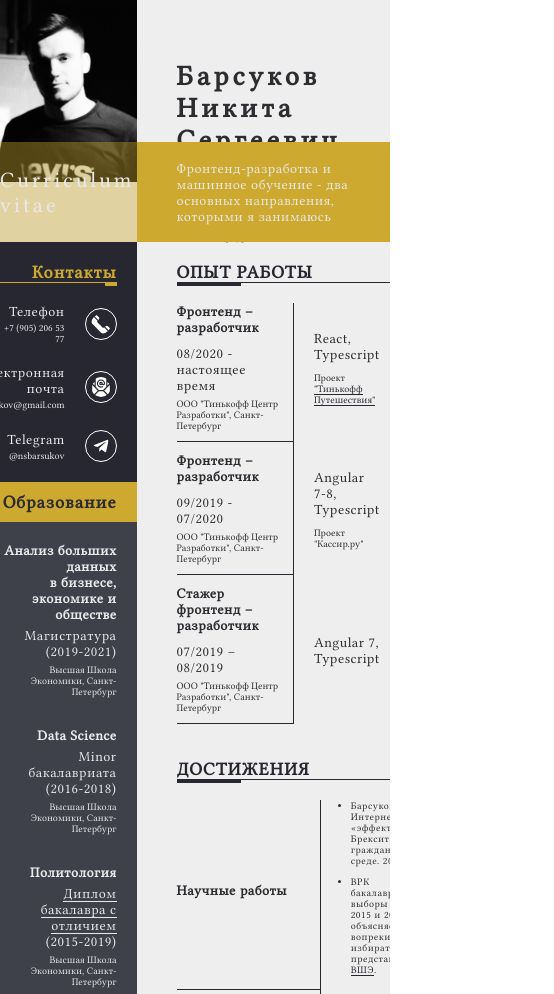
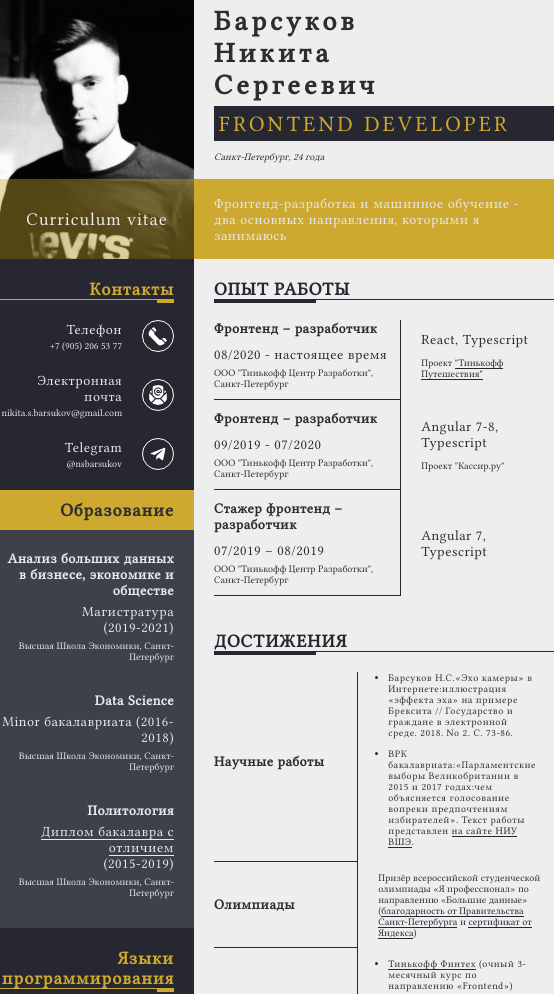
Before and after one commit to nsbarsukov/cv, a website: page index.html in a window 390 px wide. Shown: the top 994 px of the page, 554 px wide, since content can reach past the window. Drawn offline with nearby package versions, Linux system fonts and the light colour scheme.

Commit message:
немного адаптива для мобилки

```diff
--- a/index.less
+++ b/index.less
@@ -3,8 +3,6 @@
 
 @sidebar-width: 35%;
 @main-section-width: 65%;
-@header-transparent-block-height: 100px;
-@margin-left-from-sidebar: 40px;
 
 @media print {
     .a4-page {
@@ -18,13 +16,21 @@
 body {
     color: @main-text-color;
     margin: 0;
+
+    --margin-left-from-sidebar: 20px;
+    --header-transparent-block-height: 80px;
+
+    @media @desktop {
+        --margin-left-from-sidebar: 40px;
+        --header-transparent-block-height: 100px;
+    }
 }
 
 .a4-page {
     display: flex;
     flex-direction: column;
     overflow: hidden;
-    width: 100%;
+    width: fit-content;
     height: auto;
     background-color: #eeeeee;
     margin: 0 auto 0.5cm;
@@ -48,14 +54,19 @@ body {
 
         &__label {
             .centered_text();
-            .xl-text();
+            .l-text();
             position: absolute;
             bottom: 0;
             left: 0;
             right: 0;
-            height: @header-transparent-block-height;
+            text-align: center;
+            height: var(--header-transparent-block-height);
             background-color: fade(@secondary-color, 40%);
             color: @text-on-dark-blocks-color;
+
+            @media @desktop {
+                .xl-text();
+            }
         }
     }
 
@@ -66,14 +77,18 @@ body {
         &__name {
             .xll-text();
             font-weight: bold;
-            margin: 60px 0 5px @margin-left-from-sidebar;
+            margin: 5px 0 5px var(--margin-left-from-sidebar);
+
+            @media @desktop {
+                margin-top: 60px;
+            }
         }
 
         &__specialization {
             .xl-text();
             background-color: @primary-dark-color;
             color: @secondary-color;
-            margin-left: @margin-left-from-sidebar;
+            margin-left: var(--margin-left-from-sidebar);
             padding: 5px;
             margin-bottom: 10px;
             text-transform: uppercase;
@@ -82,7 +97,7 @@ body {
         &__short {
             .s-text();
             font-style: italic;
-            margin-left: @margin-left-from-sidebar;
+            margin-left: var(--margin-left-from-sidebar);
         }
 
         &__bio {
@@ -91,13 +106,13 @@ body {
             bottom: 0;
             left: 0;
             right: 0;
-            height: @header-transparent-block-height;
+            height: var(--header-transparent-block-height);
             background-color: @secondary-color;
 
             .bio-text {
                 .m-text();
                 color: @text-on-dark-blocks-color;
-                padding: 10px @margin-left-from-sidebar;
+                padding: 10px var(--margin-left-from-sidebar);
             }
         }
     }
@@ -231,7 +246,7 @@ body {
     }
 
     .main {
-        margin-left: @margin-left-from-sidebar;
+        margin-left: var(--margin-left-from-sidebar);
         display: flex;
         flex-direction: column;
 
```
